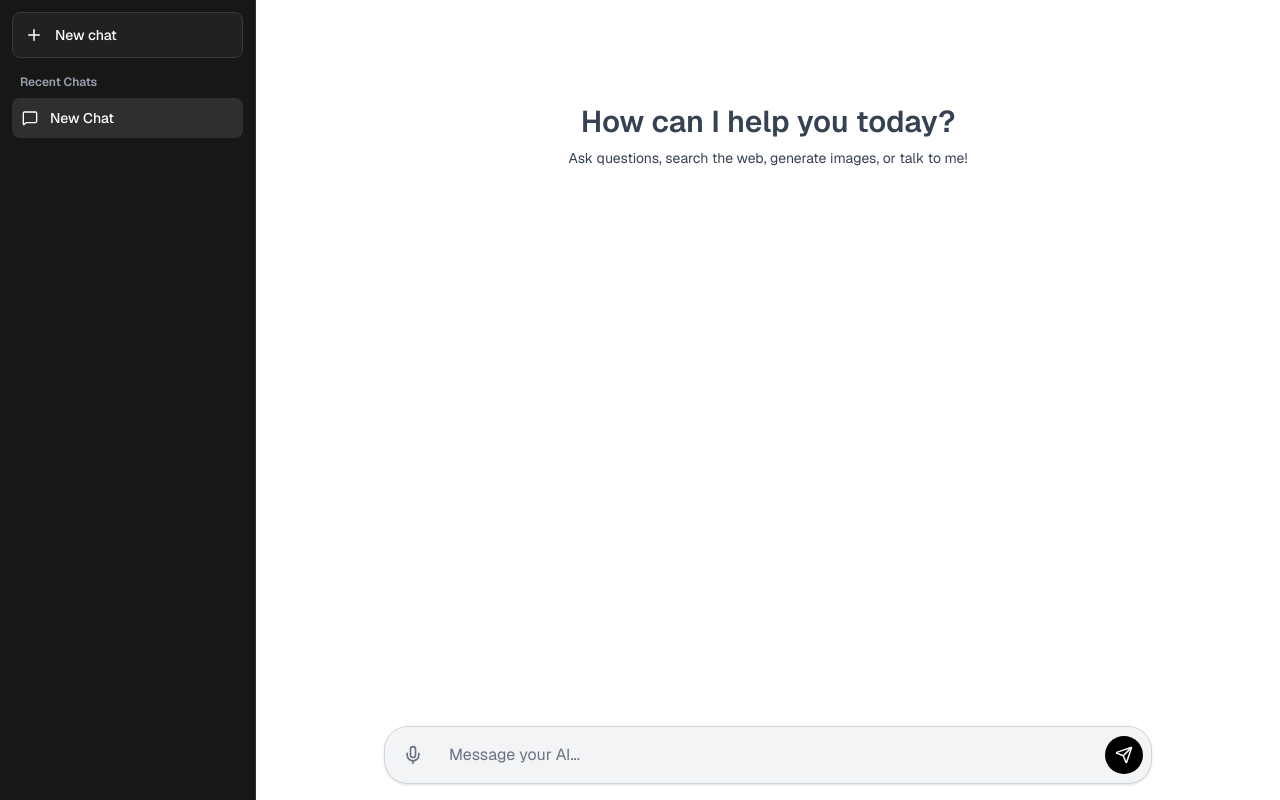
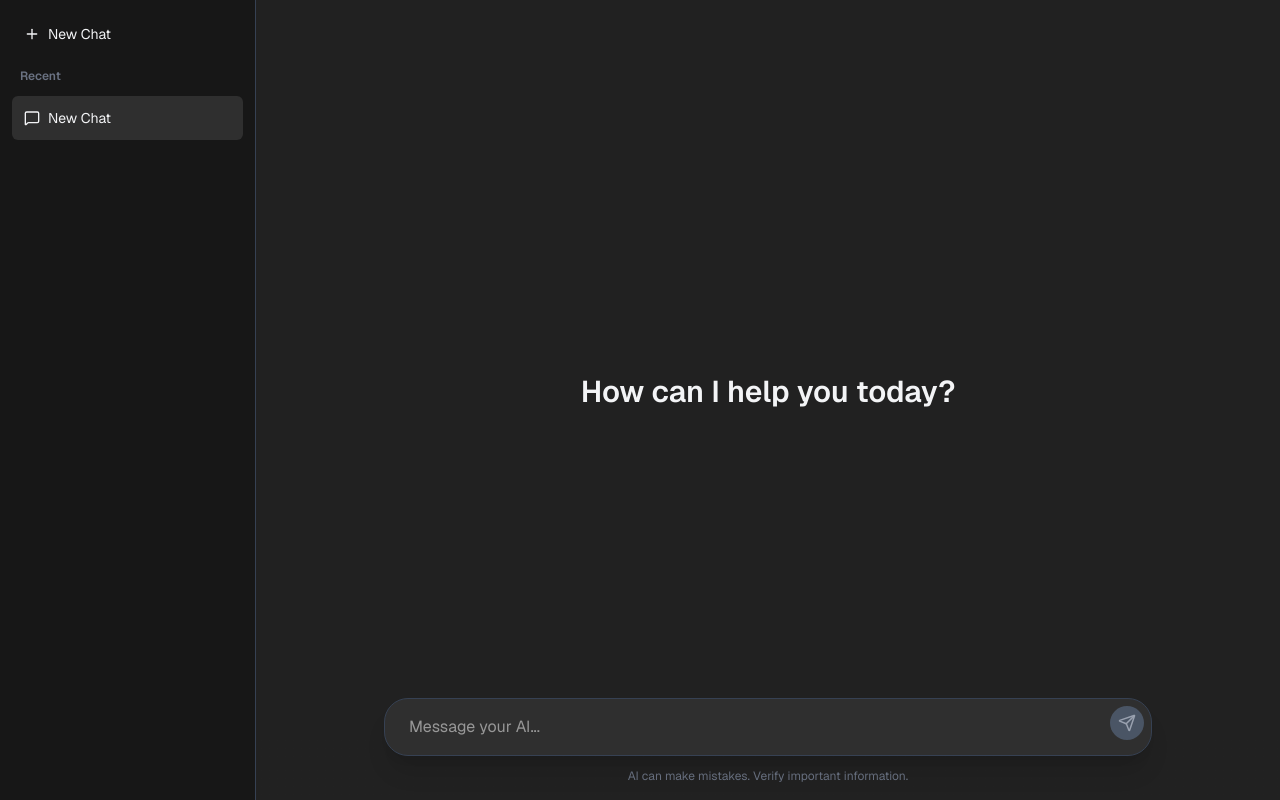
Before and after one commit to Neel2940/my-ai-agent, a Next.js app in the folder frontend/: page / in a window 1280 px wide. Built offline with nearby package versions, Linux system fonts and the light colour scheme.

Commit message:
Updated Next.js UI for CHATGPT clone

```diff
--- a/frontend/app/page.tsx
+++ b/frontend/app/page.tsx
@@ -1,264 +1,178 @@
 'use client';
 
-import { useState, useEffect } from 'react';
-import ReactMarkdown from 'react-markdown';
-import { Plus, MessageSquare, Bot, User, Send, Mic, Volume2, VolumeX } from 'lucide-react';
+import React, { useState, useRef, useEffect } from 'react';
+import { Send, Plus, MessageSquare } from 'lucide-react';
 
-interface Message {
+type Message = {
   sender: 'user' | 'ai';
   text: string;
-}
+};
 
-interface ChatSession {
+type Session = {
   id: string;
   title: string;
   messages: Message[];
-}
+};
 
 export default function Home() {
-  const [sessions, setSessions] = useState<ChatSession[]>([]);
-  const [currentSessionId, setCurrentSessionId] = useState<string>('');
   const [input, setInput] = useState('');
+  const [sessions, setSessions] = useState<Session[]>([{ id: '1', title: 'New Chat', messages: [] }]);
+  const [currentSessionId, setCurrentSessionId] = useState('1');
   const [loading, setLoading] = useState(false);
-  const [isListening, setIsListening] = useState(false);
+  const messagesEndRef = useRef<HTMLDivElement>(null);
 
+  const currentSession = sessions.find(s => s.id === currentSessionId) || sessions[0];
+
+  // Auto-scroll to the bottom when a new message arrives
   useEffect(() => {
-    const saved = localStorage.getItem('chat_sessions');
-    if (saved) {
-      const parsed: ChatSession[] = JSON.parse(saved);
-      setSessions(parsed);
-      if (parsed.length > 0) setCurrentSessionId(parsed[0].id);
-    } else {
-      createNewChat();
-    }
-  }, []);
-
-  useEffect(() => {
-    if (sessions.length > 0) {
-      localStorage.setItem('chat_sessions', JSON.stringify(sessions));
-    }
-  }, [sessions]);
+    messagesEndRef.current?.scrollIntoView({ behavior: 'smooth' });
+  }, [currentSession.messages]);
 
   const createNewChat = () => {
-    const newId = Date.now().toString();
-    const newSession: ChatSession = {
-      id: newId,
-      title: 'New Chat',
-      messages: []
-    };
-    setSessions((prev) => [newSession, ...prev]);
-    setCurrentSessionId(newId);
-  };
-
-  const currentSession = sessions.find((s) => s.id === currentSessionId);
-
-  // --- VOICE FEATURE 1: SPEECH-TO-TEXT (Listening) ---
-  const handleListen = () => {
-    const SpeechRecognition = (window as any).SpeechRecognition || (window as any).webkitSpeechRecognition;
-
-    if (!SpeechRecognition) {
-      alert("Microphone access is not supported in this browser. Please use Chrome or Edge.");
-      return;
-    }
-
-    const recognition = new SpeechRecognition();
-    recognition.onstart = () => setIsListening(true);
-    recognition.onend = () => setIsListening(false);
-    recognition.onresult = (e: any) => {
-      const transcript = e.results[0][0].transcript;
-      // Append the spoken words to whatever is already typed in the input box!
-      setInput((prev) => prev + (prev ? ' ' : '') + transcript);
-    };
-
-    recognition.start();
-  };
-
-  // --- VOICE FEATURE 2: TEXT-TO-SPEECH (Speaking) ---
-  const speakText = (text: string) => {
-    if ('speechSynthesis' in window) {
-      window.speechSynthesis.cancel(); // Stop any current speech
-
-      // Clean up the text so the AI doesn't read markdown symbols out loud (like "asterisk asterisk")
-      const cleanText = text
-        .replace(/!\[.*?\]\(.*?\)/g, 'Here is the image you requested.') // Replaces image links
-        .replace(/[*#_]/g, ''); // Removes bolding, italics, and headers
-
-      const utterance = new SpeechSynthesisUtterance(cleanText);
-      window.speechSynthesis.speak(utterance);
-    } else {
-      alert('Text-to-speech is not supported in this browser.');
-    }
-  };
-
-  const stopSpeaking = () => {
-    if ('speechSynthesis' in window) {
-      window.speechSynthesis.cancel();
-    }
+    const newSession = { id: Date.now().toString(), title: 'New Chat', messages: [] };
+    setSessions([newSession, ...sessions]);
+    setCurrentSessionId(newSession.id);
   };
 
   const sendMessage = async () => {
-    if (!input.trim() || !currentSessionId) return;
+    if (!input.trim() || loading) return;
 
-    const userText = input;
+    const userText = input.trim();
     setInput('');
+    setLoading(true);
 
-    const updatedMessages: Message[] = [
-      ...(currentSession?.messages || []),
-      { sender: 'user', text: userText }
+    const updatedTitle = currentSession.messages.length === 0 ? userText.slice(0, 22) + '...' : currentSession.title;
+
+    // Add user message AND an empty placeholder for the AI message
+    const newMessages: Message[] = [
+      ...currentSession.messages,
+      { sender: 'user', text: userText },
+      { sender: 'ai', text: '' }
     ];
 
-    const updatedTitle = currentSession?.messages.length === 0
-      ? userText.slice(0, 22) + '...'
-      : currentSession?.title || 'New Chat';
-
-    setSessions((prev) =>
-      prev.map((s) =>
-        s.id === currentSessionId
-          ? { ...s, title: updatedTitle, messages: updatedMessages }
-          : s
+    setSessions(prev =>
+      prev.map(s =>
+        s.id === currentSessionId ? { ...s, title: updatedTitle, messages: newMessages } : s
       )
     );
 
-    setLoading(true);
-
     try {
-      // Send the entire conversation history to your updated backend!
+      // Calls your live Render backend
       const res = await fetch('https://my-ai-agent-8ckl.onrender.com/smart_chat', {
         method: 'POST',
         headers: { 'Content-Type': 'application/json' },
-        body: JSON.stringify({
-          message: userText,
-          messages: updatedMessages.map(m => ({
-            role: m.sender === 'user' ? 'user' : 'assistant',
-            content: m.text
-          }))
-        })
+        body: JSON.stringify({ message: userText }),
       });
-      const data = await res.json();
 
-      const finalMessages: Message[] = [
-        ...updatedMessages,
-        { sender: 'ai', text: data.response }
-      ];
+      if (!res.body) throw new Error("No response body");
 
-      setSessions((prev) =>
-        prev.map((s) =>
-          s.id === currentSessionId ? { ...s, messages: finalMessages } : s
-        )
-      );
-    } catch (err) {
-      console.error(err);
+      const reader = res.body.getReader();
+      const decoder = new TextDecoder();
+      let aiFullMessage = "";
+
+      // Loop through the stream and update the UI word-by-word
+      while (true) {
+        const { value, done } = await reader.read();
+        if (done) break;
+
+        const chunk = decoder.decode(value, { stream: true });
+        aiFullMessage += chunk;
+
+        setSessions(prev =>
+          prev.map(s => {
+            if (s.id === currentSessionId) {
+              const updatedMessages = [...s.messages];
+              updatedMessages[updatedMessages.length - 1].text = aiFullMessage;
+              return { ...s, messages: updatedMessages };
+            }
+            return s;
+          })
+        );
+      }
+    } catch (error) {
+      console.error("Error connecting to AI:", error);
     } finally {
       setLoading(false);
     }
   };
 
   return (
-    <div className="flex h-screen bg-white text-gray-900 font-sans">
-      {/* SIDEBAR - Clean Black Theme */}
-      <div className="w-64 bg-[#171717] p-3 flex flex-col justify-between border-r border-[#2f2f2f]">
-        <div>
+    <div className="flex h-screen bg-[#212121] text-gray-100 font-sans">
+
+      {/* Sidebar */}
+      <div className="w-64 bg-[#171717] flex flex-col border-r border-gray-700 hidden md:flex">
+        <div className="p-3">
           <button
             onClick={createNewChat}
-            className="flex items-center gap-3 w-full bg-[#212121] hover:bg-[#2f2f2f] text-white p-3 rounded-lg text-sm font-medium mb-4 transition border border-[#383838]"
+            className="w-full flex items-center gap-2 hover:bg-[#2f2f2f] text-sm p-3 rounded-md transition-colors"
           >
-            <Plus size={18} /> New chat
+            <Plus size={16} /> New Chat
           </button>
-
-          <p className="text-xs text-gray-400 px-2 mb-2 font-semibold">Recent Chats</p>
-          <div className="space-y-1 overflow-y-auto max-h-[75vh]">
-            {sessions.map((s) => (
-              <button
-                key={s.id}
-                onClick={() => setCurrentSessionId(s.id)}
-                className={`flex items-center gap-3 w-full p-2.5 rounded-lg text-sm truncate transition ${
-                  s.id === currentSessionId
-                    ? 'bg-[#2f2f2f] text-white font-medium'
-                    : 'hover:bg-[#212121] text-gray-400'
-                }`}
-              >
-                <MessageSquare size={16} />
-                <span className="truncate">{s.title}</span>
-              </button>
-            ))}
-          </div>
+        </div>
+        <div className="flex-1 overflow-y-auto px-3">
+          <div className="text-xs text-gray-500 mb-3 px-2 font-semibold">Recent</div>
+          {sessions.map(session => (
+            <button
+              key={session.id}
+              onClick={() => setCurrentSessionId(session.id)}
+              className={`w-full flex items-center gap-2 text-left p-3 text-sm rounded-md truncate transition-colors ${
+                session.id === currentSessionId ? 'bg-[#2f2f2f]' : 'hover:bg-[#212121]'
+              }`}
+            >
+              <MessageSquare size={16} className="shrink-0" />
+              <span className="truncate">{session.title}</span>
+            </button>
+          ))}
         </div>
       </div>
 
-      {/* CHAT AREA - Pristine White Theme */}
-      <div className="flex-1 flex flex-col justify-between">
-        <div className="overflow-y-auto space-y-6 p-6 max-w-4xl mx-auto w-full flex-1">
-          {currentSession?.messages.length === 0 && (
-            <div className="text-center mt-20 text-gray-700">
-              <h1 className="text-3xl font-semibold mb-2">How can I help you today?</h1>
-              <p className="text-sm">Ask questions, search the web, generate images, or talk to me!</p>
+      {/* Main Chat Area */}
+      <div className="flex-1 flex flex-col h-full relative">
+        {/* Chat Messages */}
+        <div className="flex-1 overflow-y-auto p-4 sm:p-6 pb-36">
+          {currentSession.messages.length === 0 ? (
+            <div className="h-full flex flex-col items-center justify-center text-center">
+              <h2 className="text-3xl font-semibold mb-4">How can I help you today?</h2>
             </div>
-          )}
-
-          {currentSession?.messages.map((m, i) => (
-            <div key={i} className="flex gap-4 items-start">
-              <div className={`p-2 rounded-full ${m.sender === 'user' ? 'bg-gray-200 text-gray-700' : 'bg-black text-white'}`}>
-                {m.sender === 'user' ? <User size={18} /> : <Bot size={18} />}
-              </div>
-              <div className={`flex-1 p-4 rounded-2xl text-gray-900 leading-relaxed ${m.sender === 'user' ? 'bg-gray-100' : 'bg-white border border-gray-100 shadow-sm'}`}>
-                <ReactMarkdown>{m.text}</ReactMarkdown>
-
-                {/* Voice Control Buttons on AI Messages */}
-                {m.sender === 'ai' && (
-                  <div className="flex gap-3 mt-4 pt-3 border-t border-gray-100 text-gray-400">
-                    <button onClick={() => speakText(m.text)} className="flex items-center gap-1 hover:text-black transition text-xs font-medium" title="Read Aloud">
-                      <Volume2 size={14} /> Read Aloud
-                    </button>
-                    <button onClick={stopSpeaking} className="flex items-center gap-1 hover:text-red-500 transition text-xs font-medium" title="Stop Reading">
-                      <VolumeX size={14} /> Stop
-                    </button>
+          ) : (
+            <div className="max-w-3xl mx-auto space-y-6">
+              {currentSession.messages.map((msg, idx) => (
+                <div key={idx} className={`flex ${msg.sender === 'user' ? 'justify-end' : 'justify-start'}`}>
+                  <div className={`px-4 py-3 rounded-2xl max-w-[85%] text-[15px] leading-relaxed ${
+                    msg.sender === 'user'
+                      ? 'bg-[#2f2f2f] text-white rounded-br-sm'
+                      : 'bg-transparent text-gray-200'
+                  }`}>
+                    <div className="whitespace-pre-wrap">{msg.text}</div>
                   </div>
-                )}
-              </div>
-            </div>
-          ))}
-
-          {loading && (
-            <div className="flex gap-4 items-center text-gray-500 italic">
-              <div className="p-2 rounded-full bg-black text-white">
-                 <Bot size={18} />
-              </div>
-              <p className="animate-pulse">Generating perfect response...</p>
+                </div>
+              ))}
+              <div ref={messagesEndRef} />
             </div>
           )}
         </div>
 
-        {/* INPUT BAR - Clean Grey/White Theme */}
-        <div className="p-4 bg-white">
-          <div className="max-w-3xl mx-auto flex bg-gray-100 rounded-3xl p-2 border border-gray-300 focus-within:border-gray-500 transition shadow-sm items-center gap-2">
-
-            {/* Microphone Button */}
-            <button
-              onClick={handleListen}
-              className={`p-2.5 rounded-full transition flex items-center justify-center ${
-                isListening ? 'bg-red-500 text-white animate-pulse' : 'bg-transparent text-gray-500 hover:bg-gray-200'
-              }`}
-              title="Click to speak"
-            >
-              <Mic size={20} />
-            </button>
-
+        {/* Input Box */}
+        <div className="absolute bottom-0 left-0 w-full bg-gradient-to-t from-[#212121] via-[#212121] to-transparent p-4">
+          <div className="max-w-3xl mx-auto relative">
             <input
               type="text"
               value={input}
               onChange={(e) => setInput(e.target.value)}
               onKeyDown={(e) => e.key === 'Enter' && sendMessage()}
-              placeholder={isListening ? "Listening..." : "Message your AI..."}
-              className="flex-1 bg-transparent px-2 py-2 outline-none text-gray-900 placeholder-gray-500"
+              placeholder="Message your AI..."
+              className="w-full bg-[#2f2f2f] text-white border border-gray-700 rounded-3xl py-4 pl-6 pr-14 focus:outline-none focus:border-gray-500 shadow-xl"
+              disabled={loading}
             />
-
             <button
               onClick={sendMessage}
-              className="bg-black hover:bg-gray-800 text-white p-2.5 rounded-full transition flex items-center justify-center"
+              disabled={!input.trim() || loading}
+              className="absolute right-2 top-2 p-2 bg-white text-black rounded-full hover:bg-gray-200 disabled:bg-gray-600 disabled:text-gray-400 transition-colors"
             >
               <Send size={18} />
             </button>
           </div>
+          <p className="text-center text-xs text-gray-500 mt-3">AI can make mistakes. Verify important information.</p>
         </div>
       </div>
     </div>
```
